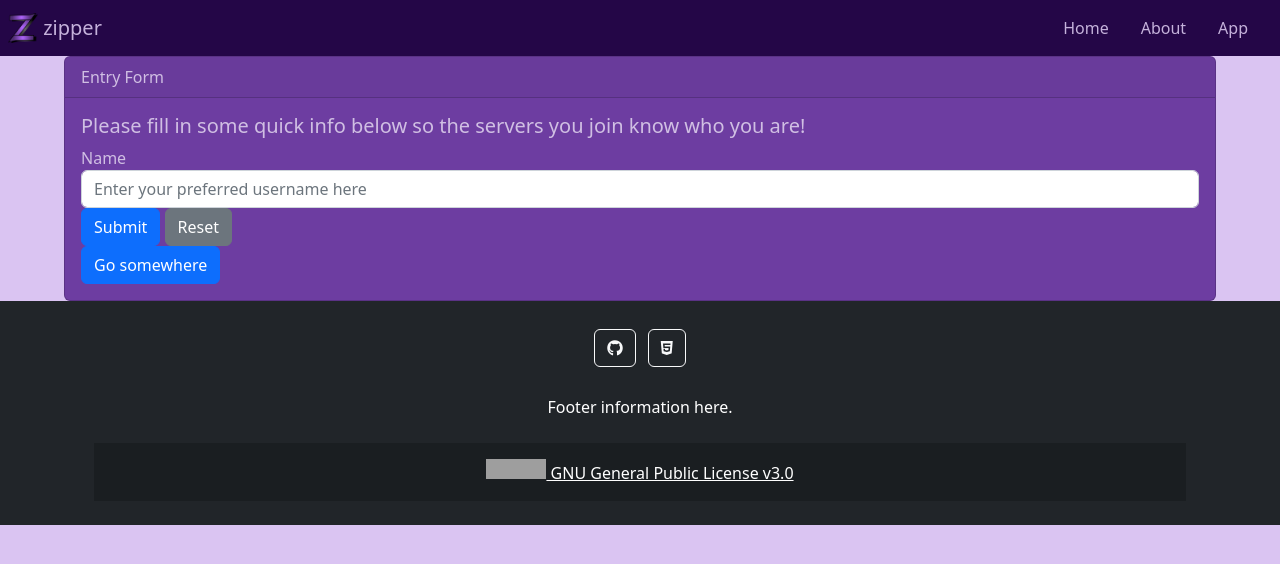
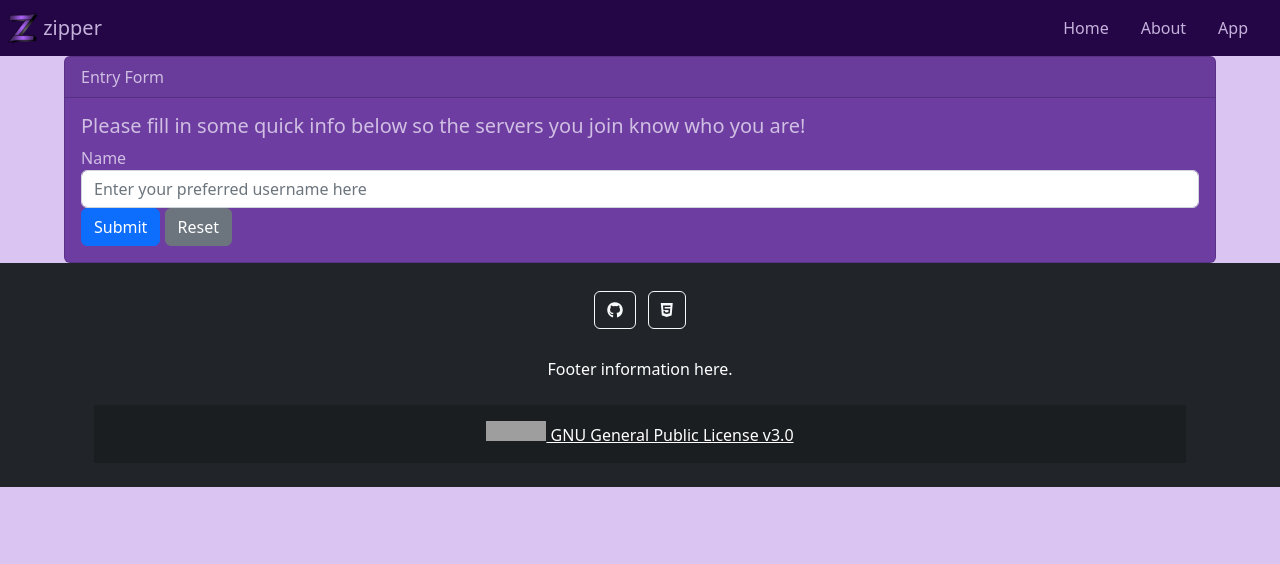
Before and after one commit to Zzipper-chat/Zzipper-chat.github.io, a plain HTML site: page web/app/name.html in a window 1280 px wide. Drawn offline with nearby package versions, Linux system fonts and the light colour scheme; grey boxes are pictures that could not be loaded.

Commit message:
Update name.html

```diff
--- a/web/app/name.html
+++ b/web/app/name.html
@@ -92,7 +92,6 @@
           <button type="submit" class="btn btn-primary">Submit</button>
           <button type="reset" class="btn btn-secondary">Reset</button>
         </form>
-        <a href="#" class="btn btn-primary">Go somewhere</a>
       </div>
     </div>
 
```
